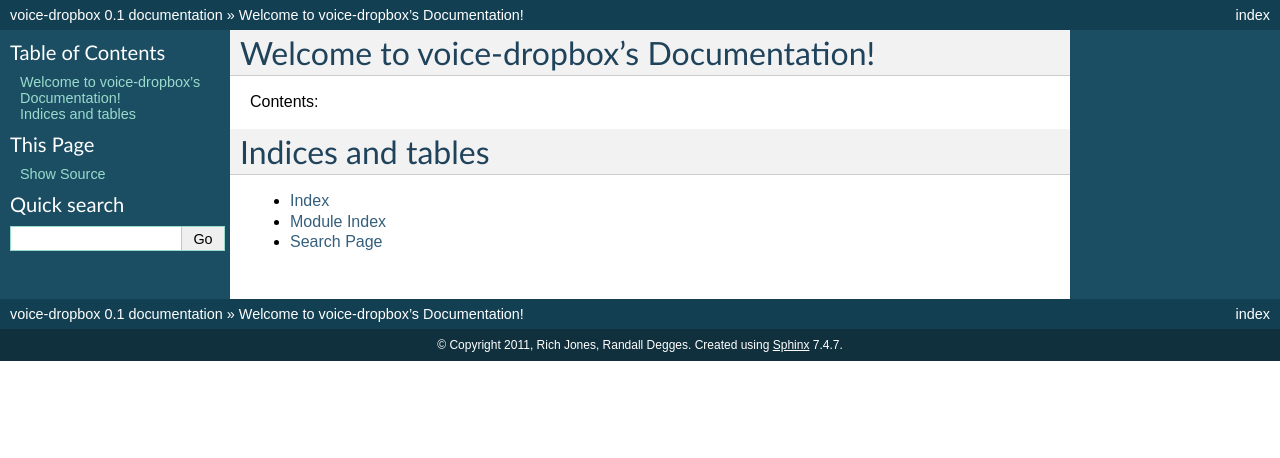
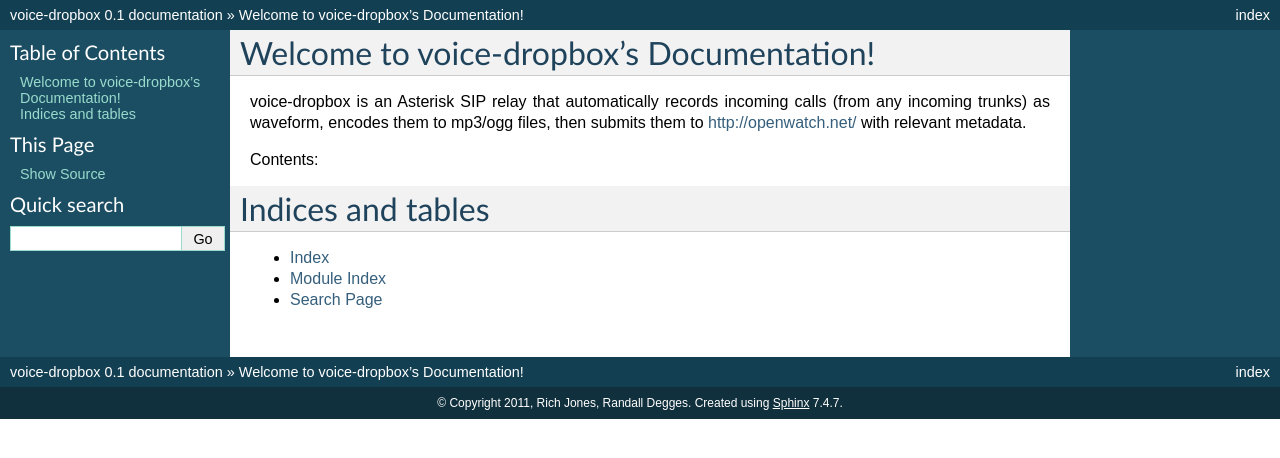
Before and after one commit to Miserlou/Voice-Dropbox, a Sphinx documentation site: the page built from docs/index.rst, in a window 1280 px wide. Shown: the top 458 px of the page. Built offline with Sphinx 7.4.7, drawn with Linux system fonts in a browser that asks for light colours.

Commit message:
Adding introduction paragraph to the docs.

```diff
--- a/docs/index.rst
+++ b/docs/index.rst
@@ -1,5 +1,9 @@
 Welcome to voice-dropbox's Documentation!
 =========================================
+
+voice-dropbox is an Asterisk SIP relay that automatically records incoming
+calls (from any incoming trunks) as waveform, encodes them to mp3/ogg files,
+then submits them to http://openwatch.net/ with relevant metadata.
 
 Contents:
 
```
